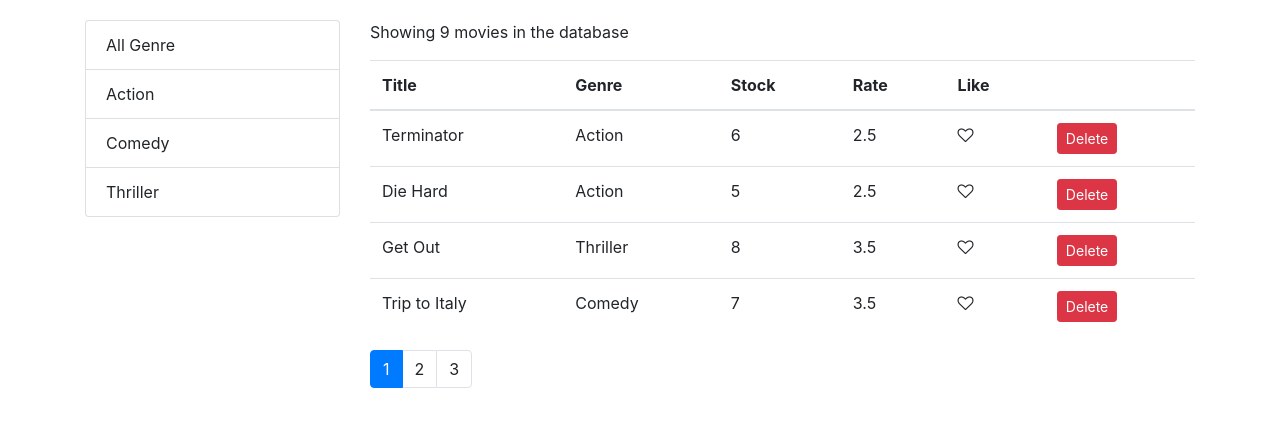
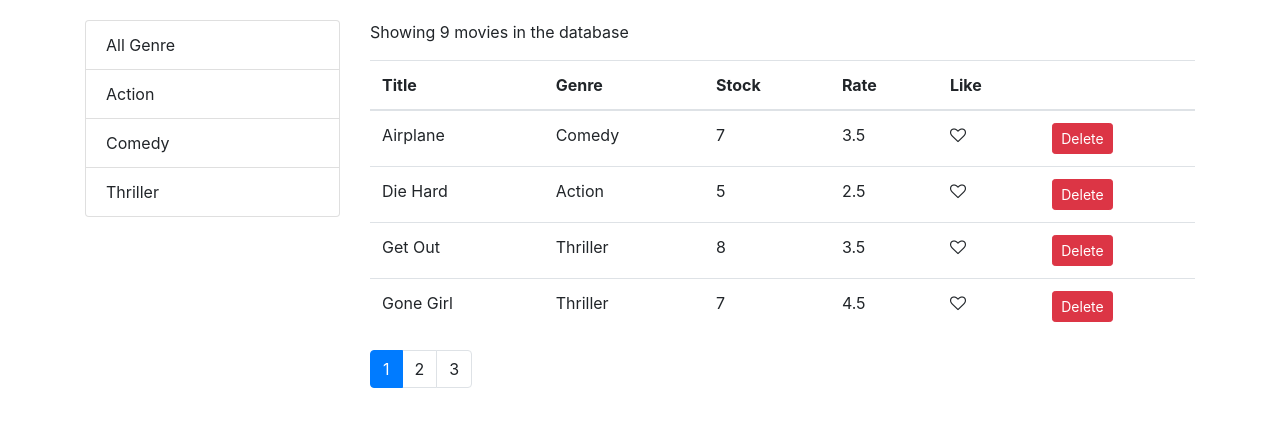
Before and after one commit to antjsantrix/learnReact, a React (Create React App) app: page / in a window 1280 px wide. Shown: the top 426 px of the page. Built offline with nearby package versions, Linux system fonts and the light colour scheme.

Commit message:
added sort by column

```diff
--- a/src/components/movies.jsx
+++ b/src/components/movies.jsx
@@ -5,17 +5,19 @@ import Pagination from './common/pagination';
 import ListGroup from './common/listGroup';
 import MoviesTable from './moviesTable';
 import { paginate } from './utils/paginate';
+import _ from 'lodash';
 
 class Movies extends Component {
     state = {
         movies: [],
         pageSize: 4,
         currentPage: 1,
-        genres: []
+        genres: [],
+        sortColumn: {path:'title', order: 'asc'}
      }
 
      componentDidMount(){
-        let allGenre = [{name: 'All Genre'}, ...getGenres()];
+        let allGenre = [{_id:'', name: 'All Genre'}, ...getGenres()];
         this.setState({movies: getMovies(), genres:allGenre});
      }
 
@@ -23,11 +25,11 @@ class Movies extends Component {
         let movies = this.state.movies.filter(ele => ele._id !== id);
         this.setState({
             movies
-        })
+        });
      }
 
      handleLike = (movie) =>{
-        console.log("clickced", movie)
+        // console.log("clickced", movie)
         let movies = [...this.state.movies];
         let index = movies.indexOf(movie);
         movies[index] = {...movie};
@@ -43,14 +45,26 @@ class Movies extends Component {
         this.setState({selectedGenre: genre, currentPage: 1})
      }
 
+     handleSort = (path)=>{
+      let sortColumn = this.state.sortColumn;
+      if(sortColumn.path === path){
+        sortColumn.order = (sortColumn.order) === 'asc'? 'desc': 'asc';
+
+      }else{
+        sortColumn = {path: path, order:'asc'};
+      }
+      this.setState({sortColumn})
+     }
+
     render() {
         let moviesLength = this.state.movies.length;
         if(moviesLength === 0) return <p>There are no movies in the database.</p>;
 
-        let {pageSize, currentPage, selectedGenre, movies: allMovies} = this.state;
+        let {pageSize, currentPage, selectedGenre, movies: allMovies, sortColumn} = this.state;
 
         let filteredMovies = (selectedGenre && selectedGenre._id) ? allMovies.filter((ele)=>ele.genre._id === selectedGenre._id): allMovies;
-        const movies = paginate(filteredMovies, currentPage, pageSize)
+        let sortedMovies = _.orderBy(filteredMovies, [sortColumn.path], [sortColumn.order]);
+        const movies = paginate(sortedMovies, currentPage, pageSize)
 
         return (
           <div className="row">
@@ -65,7 +79,7 @@ class Movies extends Component {
             </div>
             <div className="col">
               <p>Showing {filteredMovies.length} movies in the database</p>
-              <MoviesTable movies = {movies} onLike = {this.handleLike} onDelete = {this.handleDelete} />
+              <MoviesTable movies = {movies} onLike = {this.handleLike} onDelete = {this.handleDelete} onSort = {this.handleSort}/>
               <Pagination
                 itemCounts={filteredMovies.length}
                 pageSize={pageSize}
--- a/src/components/moviesTable.jsx
+++ b/src/components/moviesTable.jsx
@@ -2,15 +2,15 @@ import React from "react";
 import Likes from './common/likes';
 
 const MoviesTable = (props) => {
-    const {movies, onLike, onDelete} = props;
+    const {movies, onLike, onDelete, onSort} = props;
   return (
     <table className="table">
       <thead>
         <tr>
-          <th>Title</th>
-          <th>Genre</th>
-          <th>Stock</th>
-          <th>Rate</th>
+          <th onClick={()=> onSort('title')}>Title</th>
+          <th onClick={()=> onSort('genre.name')}>Genre</th>
+          <th onClick={()=> onSort('numberInStock')}>Stock</th>
+          <th onClick={()=> onSort('dailyRentalRate')}>Rate</th>
           <th>Like</th>
           <th />
         </tr>
```
